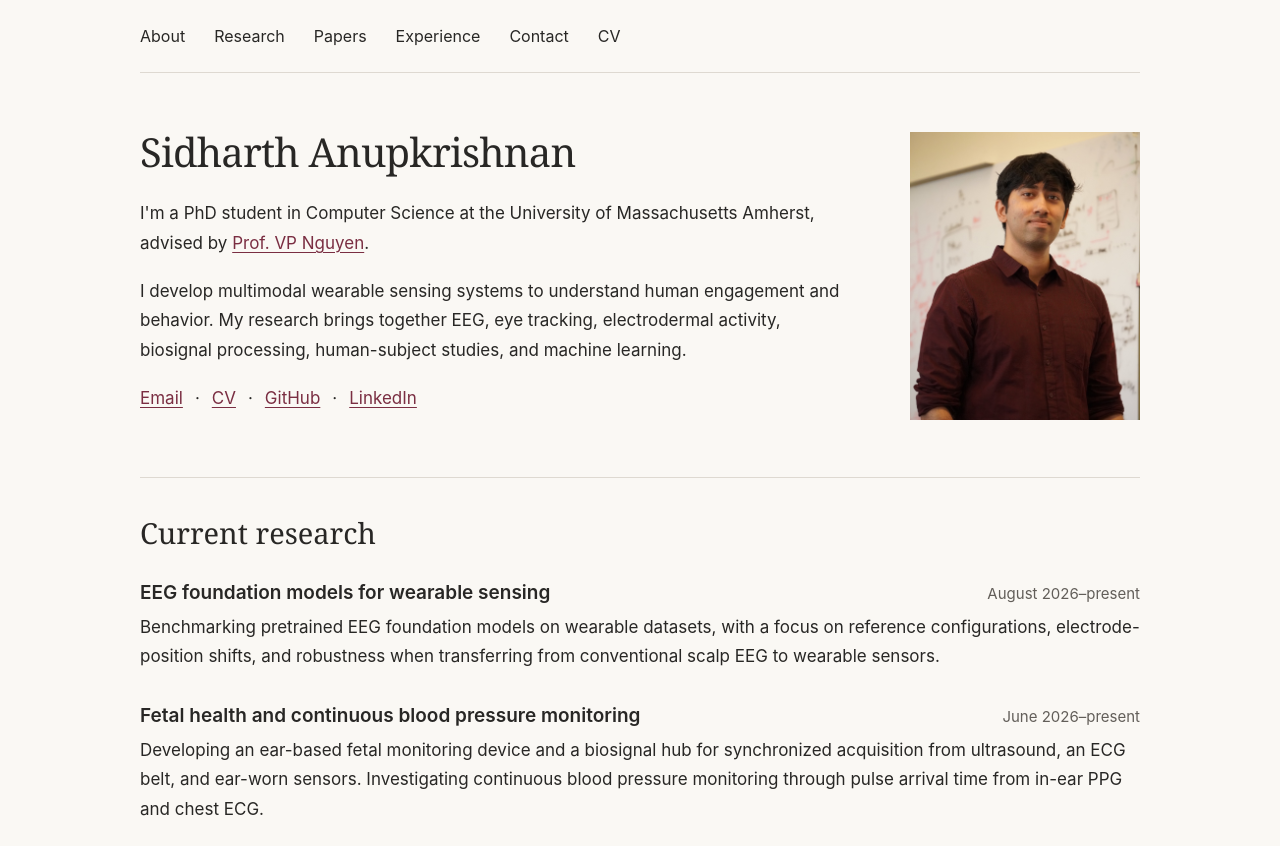
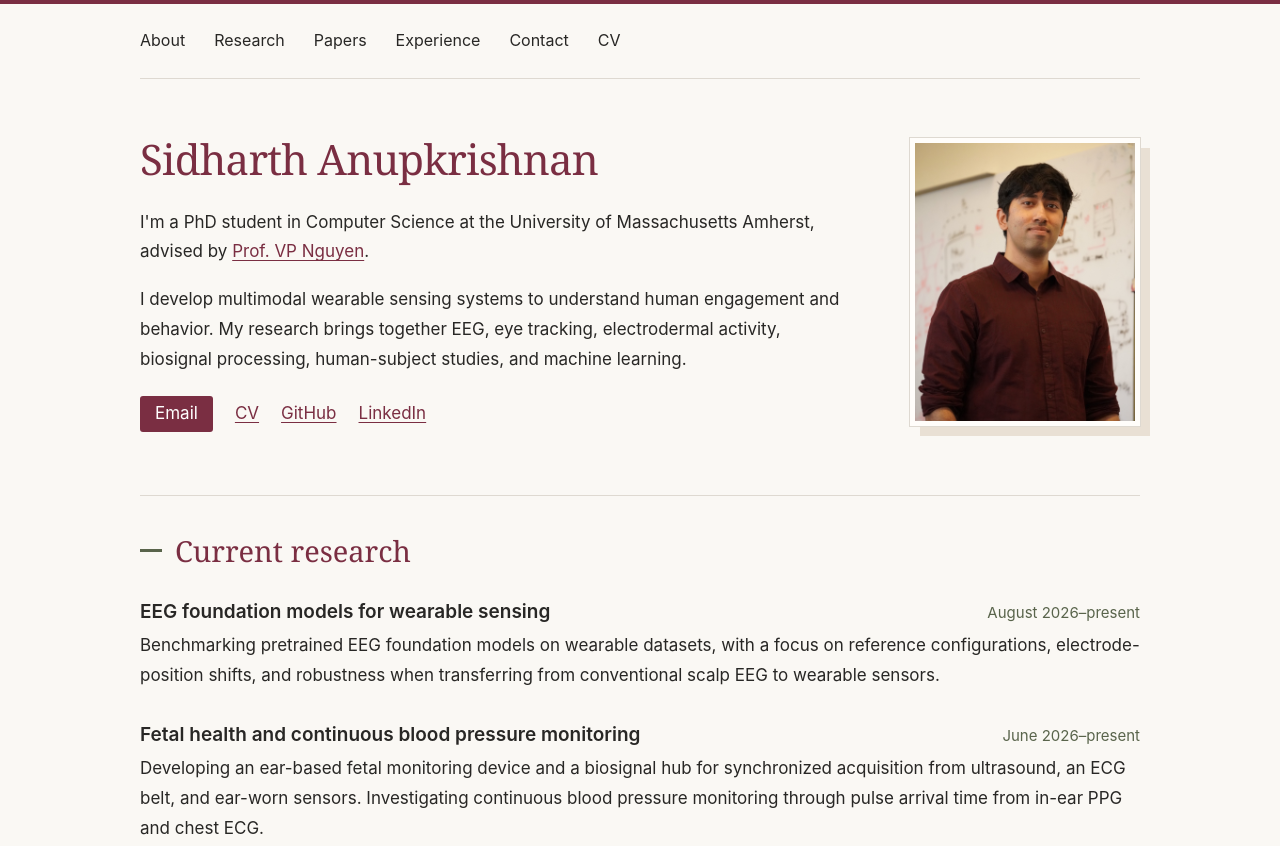
Before and after one commit to sidharthanup/sidharthanup.github.io, a website: page index.html in a window 1280 px wide. Shown: the top 846 px of the page. Drawn offline with Linux system fonts and the light colour scheme.

Commit message:
Add restrained color accents and portrait framing

```diff
--- a/build.mjs
+++ b/build.mjs
@@ -58,7 +58,7 @@ const html = `<!doctype html>
         <h1 id="name">${escape(data.name)}</h1>
         <p>I'm a PhD student in Computer Science at the University of Massachusetts Amherst, advised by <a href="https://people.cs.umass.edu/~phuc/">Prof. VP Nguyen</a>.</p>
         <p>${escape(data.intro)}</p>
-        <p class="profile-links">${link('mailto:' + data.email, 'Email')} · ${link('assets/Sidharth_Anupkrishnan_CV.pdf', 'CV')} · ${link(data.github, 'GitHub')} · ${link(data.linkedin, 'LinkedIn')}</p>
+        <p class="profile-links">${link('mailto:' + data.email, 'Email')}${link('assets/Sidharth_Anupkrishnan_CV.pdf', 'CV')}${link(data.github, 'GitHub')}${link(data.linkedin, 'LinkedIn')}</p>
       </div>
       <img class="portrait" src="assets/Sid.jpg" alt="Sidharth Anupkrishnan" width="933" height="1400" fetchpriority="high">
     </section>
--- a/index.html
+++ b/index.html
@@ -12,7 +12,7 @@
   <meta property="og:url" content="https://sidharthanup.github.io/">
   <link rel="canonical" href="https://sidharthanup.github.io/">
   <link rel="icon" type="image/svg+xml" href="assets/favicon.svg">
-  <link rel="stylesheet" href="styles.css?v=9005ba1b7be4">
+  <link rel="stylesheet" href="styles.css?v=c390a8423841">
 </head>
 <body>
   <a href="#main" class="skip-link">Skip to content</a>
@@ -27,7 +27,7 @@
         <h1 id="name">Sidharth Anupkrishnan</h1>
         <p>I'm a PhD student in Computer Science at the University of Massachusetts Amherst, advised by <a href="https://people.cs.umass.edu/~phuc/">Prof. VP Nguyen</a>.</p>
         <p>I develop multimodal wearable sensing systems to understand human engagement and behavior. My research brings together EEG, eye tracking, electrodermal activity, biosignal processing, human-subject studies, and machine learning.</p>
-        <p class="profile-links"><a href="mailto:sanupkrishna@umass.edu">Email</a> · <a href="assets/Sidharth_Anupkrishnan_CV.pdf">CV</a> · <a href="https://github.com/sidharthanup">GitHub</a> · <a href="https://www.linkedin.com/in/sidharthanup">LinkedIn</a></p>
+        <p class="profile-links"><a href="mailto:sanupkrishna@umass.edu">Email</a><a href="assets/Sidharth_Anupkrishnan_CV.pdf">CV</a><a href="https://github.com/sidharthanup">GitHub</a><a href="https://www.linkedin.com/in/sidharthanup">LinkedIn</a></p>
       </div>
       <img class="portrait" src="assets/Sid.jpg" alt="Sidharth Anupkrishnan" width="933" height="1400" fetchpriority="high">
     </section>
--- a/styles.css
+++ b/styles.css
@@ -4,11 +4,14 @@
   --muted: #625e59;
   --accent: #7a2e42;
   --line: #ded9d1;
+  --olive: #59644b;
+  --wash: #e9e0d4;
 }
 * { box-sizing: border-box; }
 html { scroll-padding-top: 24px; }
 body {
   margin: 0;
+  border-top: 4px solid var(--accent);
   color: var(--ink);
   background: var(--paper);
   font-family: -apple-system, BlinkMacSystemFont, 'Segoe UI', Arial, sans-serif;
@@ -24,36 +27,40 @@ a:focus-visible { outline: 2px solid var(--accent); outline-offset: 4px; }
 p { margin: 0 0 16px; }
 h1, h2, h3 { margin: 0; color: var(--ink); }
 h1, h2 { font-family: Georgia, 'Times New Roman', serif; font-weight: 400; }
-h1 { font-size: 40px; line-height: 1.25; margin-bottom: 22px; letter-spacing: -.8px; }
-h2 { font-size: 29px; line-height: 1.3; margin-bottom: 28px; }
+h1 { color: var(--accent); font-size: 42px; line-height: 1.25; margin-bottom: 22px; letter-spacing: -.8px; }
+h2 { display: flex; align-items: center; gap: 13px; color: var(--accent); font-size: 29px; line-height: 1.3; margin-bottom: 28px; }
+h2::before { content: ''; flex: 0 0 22px; height: 3px; background: var(--olive); }
 h3 { font-size: 19px; line-height: 1.5; font-weight: 600; }
 .skip-link { position: absolute; top: -80px; left: 20px; padding: 8px 14px; background: var(--paper); }
 .skip-link:focus { top: 8px; }
 .site-header { padding-block: 22px; border-bottom: 1px solid var(--line); }
 .site-header nav { display: flex; flex-wrap: wrap; gap: 10px 29px; font-size: 16px; }
-.site-header a { color: var(--ink); text-decoration: none; }
-.site-header a:hover { color: var(--accent); text-decoration: underline; }
+.site-header a { color: var(--ink); text-decoration: none; border-bottom: 2px solid transparent; transition: border-color .15s, color .15s; }
+.site-header a:hover, .site-header a:focus-visible { color: var(--accent); border-bottom-color: var(--accent); }
 .about { display: grid; grid-template-columns: minmax(0, 1fr) 230px; gap: 54px; align-items: start; padding: 54px 0 45px; }
 .about-copy p { margin-bottom: 18px; }
-.profile-links { display: flex; align-items: center; flex-wrap: wrap; gap: 0 12px; }
-.portrait { display: block; width: 230px; height: 288px; object-fit: cover; object-position: 50% 26%; margin-top: 5px; }
+.profile-links { display: flex; align-items: center; flex-wrap: wrap; gap: 10px 22px; padding-top: 4px; }
+.profile-links a:first-child { background: var(--accent); color: #fff; padding: 3px 15px; border-radius: 3px; text-decoration: none; }
+.profile-links a:first-child:hover { background: #5c2031; }
+.portrait { display: block; width: 230px; height: 288px; object-fit: cover; object-position: 50% 26%; margin-top: 5px; border: 5px solid #fffdfa; outline: 1px solid var(--line); box-shadow: 10px 10px 0 var(--wash); }
 .section { border-top: 1px solid var(--line); padding: 36px 0 14px; }
 .entry { margin-bottom: 30px; }
 .entry-heading { display: flex; align-items: baseline; justify-content: space-between; gap: 12px 30px; margin-bottom: 5px; }
 .entry-heading h3 { flex: 1; }
 .date, .metadata { color: var(--muted); font-size: 15px; }
-.date { flex-shrink: 0; margin: 0; }
+.date { flex-shrink: 0; margin: 0; color: var(--olive); }
 .metadata { margin: 7px 0 12px; line-height: 1.7; }
 .position { margin-bottom: 8px; }
 .entry > p:last-child { margin-bottom: 0; }
 .entry-links { margin-top: 11px; }
 .paper h3 { max-width: 900px; }
+.paper + .paper { border-top: 1px solid var(--line); padding-top: 24px; }
 .education-item { margin-bottom: 22px; }
 .education-item p { margin-bottom: 0; }
 .skill-group { margin-bottom: 24px; }
 .skill-group h3 { font-size: 17px; margin-bottom: 4px; }
 .skill-group p { margin-bottom: 0; }
-.contact { padding-bottom: 24px; }
+.contact { border-top: 2px solid var(--accent); padding-bottom: 24px; }
 .contact p { margin-bottom: 9px; }
 footer { border-top: 1px solid var(--line); padding: 24px 0; color: var(--muted); font-size: 15px; }
 footer p { margin: 0; }
@@ -81,7 +88,7 @@ footer p { margin: 0; }
   .contact a { overflow-wrap: anywhere; }
 }
 @media print {
-  body { color: #000; background: #fff; font-size: 11pt; }
+  body { border: 0; color: #000; background: #fff; font-size: 11pt; }
   .wrap { width: 100%; max-width: none; }
   .site-header, .skip-link, .portrait, footer { display: none; }
   .about { display: block; padding: 0 0 18px; }
@@ -91,4 +98,8 @@ footer p { margin: 0; }
   .date, .metadata { font-size: 10pt; }
   .section { padding-top: 20px; }
   .entry { break-inside: avoid; }
+  h2::before { display: none; }
 }
+@media (prefers-reduced-motion: reduce) {
+  .site-header a { transition: none; }
+}
```
